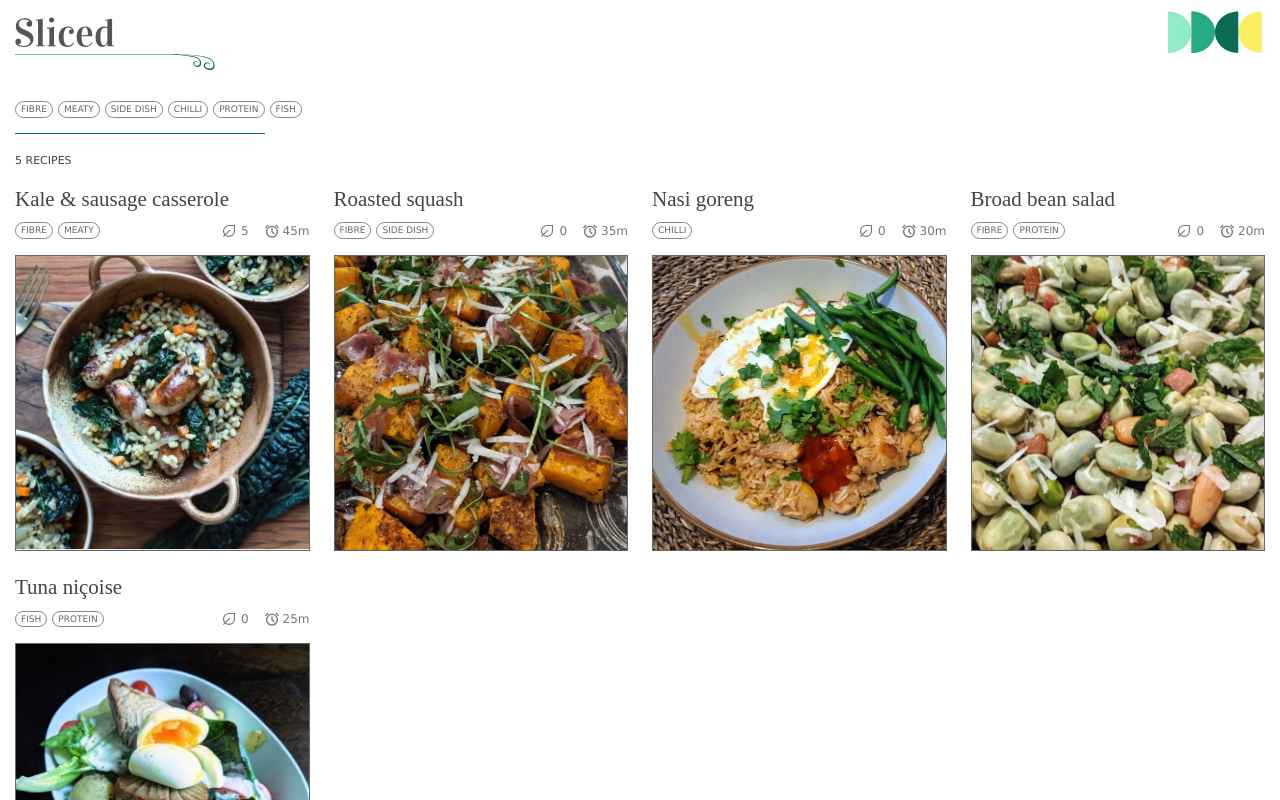
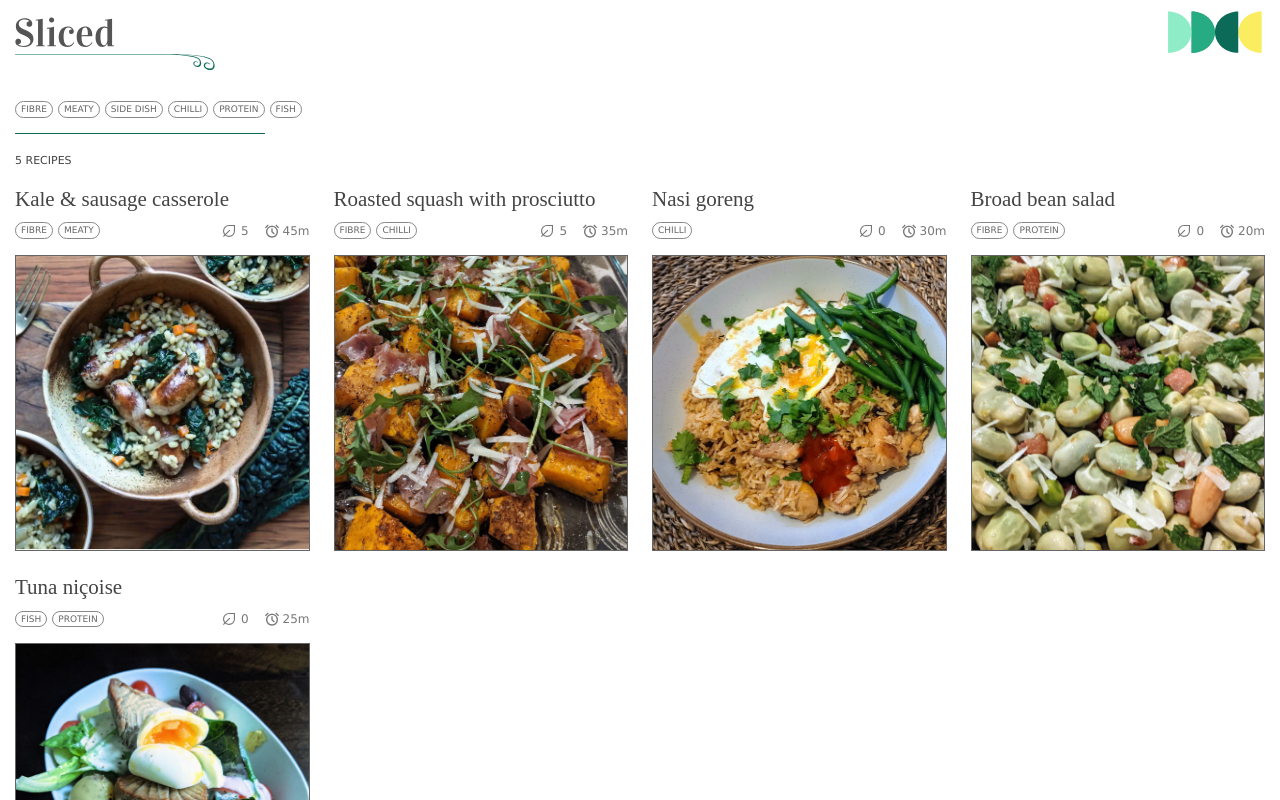
Before and after one commit to jonnywyatt/recipes, a Next.js app: page / in a window 1280 px wide. Shown: the top 800 px of the page. Built offline with nearby package versions, Linux system fonts and the light colour scheme.

Commit message:
Squash recipe

```diff
--- a/src/app/api/recipes/[id]/route.ts
+++ b/src/app/api/recipes/[id]/route.ts
@@ -1,5 +1,5 @@
 import { recipesData } from '../../../data/recipes';
-import { formatQuantity } from './utils';
+import { formatIngredient } from './utils';
 import { NextResponse } from 'next/server';
 
 import { ingredientsData } from '../../../data/ingredients';
@@ -22,7 +22,7 @@ export async function GET(
     return { ...ingredient, ...ingredientDetail };
   });
   const mainIngredientsList = decoratedMainIngredients.map((ingredient) => {
-    return formatQuantity(ingredient);
+    return formatIngredient(ingredient);
   });
 
   const flavourBoosters = found.ingredients.flavourBoosters.map(
--- a/src/app/api/recipes/[id]/utils.ts
+++ b/src/app/api/recipes/[id]/utils.ts
@@ -7,10 +7,14 @@ const pluralise = ({ units, quantity }: any) => {
   if (!isPlural) return units.standard;
   return units.standardPlural || `${units.standard}s`;
 };
-export const formatQuantity = ({ quantity, units, label }: any) => {
-  const formattedQuantity =
-    typeof quantity === 'number' ? quantity : `${quantity.min}-${quantity.max}`;
 
+const formatQuantity = ({ quantity }: any) => {
+  if (typeof quantity === 'undefined') return '';
+  if (typeof quantity === 'number') return quantity;
+  return `${quantity.min}-${quantity.max}`;
+};
+export const formatIngredient = ({ quantity, units, label }: any) => {
+  const formattedQuantity = formatQuantity({ quantity });
   const unit = pluralise({
     units,
     quantity,
--- a/src/app/data/ingredients.ts
+++ b/src/app/data/ingredients.ts
@@ -126,4 +126,96 @@ export const ingredientsData = [
       countsAsPlant: true,
     },
   },
+  {
+    id: '15',
+    label: 'Butternut squash',
+    foodGroup: {
+      category: 'vegetable',
+      countsAsPlant: true,
+    },
+  },
+  {
+    id: '16',
+    label: 'sea salt',
+    foodGroup: {
+      countsAsPlant: false,
+    },
+  },
+  {
+    id: '17',
+    label: 'ground black pepper',
+    foodGroup: {
+      countsAsPlant: true,
+    },
+  },
+  {
+    id: '18',
+    label: 'dried red chilli',
+    foodGroup: {
+      foodGroup: 'spice',
+      countsAsPlant: true,
+    },
+  },
+  {
+    id: '19',
+    label: 'coriander seeds',
+    foodGroup: {
+      foodGroup: 'spice',
+      countsAsPlant: true,
+    },
+    units: {
+      standard: 'tsp',
+    },
+  },
+  {
+    id: '20',
+    label: 'prosciutto',
+    foodGroup: {
+      foodGroup: 'meat',
+      countsAsPlant: false,
+    },
+    units: {
+      standard: 'slice',
+    },
+  },
+  {
+    id: '21',
+    label: 'parma ham',
+    foodGroup: {
+      foodGroup: 'meat',
+      countsAsPlant: false,
+    },
+    units: {
+      standard: 'slice',
+    },
+  },
+  {
+    id: '22',
+    label: 'rocket',
+    foodGroup: {
+      foodGroup: 'vegetable',
+      countsAsPlant: true,
+    },
+    units: {
+      standard: 'handful',
+    },
+  },
+  {
+    id: '23',
+    label: 'balsamic vinegar',
+    foodGroup: {
+      countsAsPlant: false,
+    },
+    units: {
+      standard: 'tbsp',
+    },
+  },
+  {
+    id: '24',
+    label: 'pecorino cheese',
+    foodGroup: {
+      foodGroup: 'cheese',
+      countsAsPlant: false,
+    },
+  },
 ];
--- a/src/app/data/recipes.ts
+++ b/src/app/data/recipes.ts
@@ -82,7 +82,7 @@ export const recipesData = [
   },
   {
     id: '2',
-    title: 'Roasted squash',
+    title: 'Roasted squash with prosciutto',
     images: [
       { fileName: 'squash-pancetta-640.jpg', width: 640 },
       { fileName: 'squash-pancetta-1600.jpg', width: 1600 },
@@ -93,15 +93,63 @@ export const recipesData = [
         label: 'Fibre',
       },
       {
-        id: 'side-dish',
-        label: 'Side dish',
+        id: 'chilli',
+        label: 'Chilli',
       },
     ],
     preparationTimeMin: 35,
     ingredients: {
-      main: [],
+      main: [
+        {
+          id: '15',
+          quantity: 1,
+        },
+        {
+          id: '16',
+        },
+        {
+          id: '17',
+        },
+        {
+          id: '18',
+          quantity: 1,
+        },
+        {
+          id: '19',
+          quantity: 1,
+        },
+        {
+          id: '20',
+          quantity: { min: 5, max: 10 },
+          alternatives: [{ id: '21' }],
+        },
+        {
+          id: '22',
+          quantity: 4,
+        },
+        {
+          id: '4',
+          quantity: 6,
+        },
+        {
+          id: '23',
+          quantity: 4,
+        },
+        {
+          id: '24',
+        },
+      ],
       flavourBoosters: [],
     },
+    steps: [
+      'Preheat the oven to 190°C / gas 5.',
+      'Peel and chop the squash into 3cm pieces and place in a roasting tin.',
+      'Season with olive oil, ground coriander seeds, salt, pepper and chilli.',
+      'Roast for 30 minutes then allow to cool slightly.',
+      'Tear up the prosciutto and scatter it and the rocket over the squash.',
+      'Drizzle with olive oil and balsamic vinegar.',
+      'Use a vegetable peeler or grater to shave the pecorino cheese over the top.',
+    ],
   },
   {
     id: '3',
```
